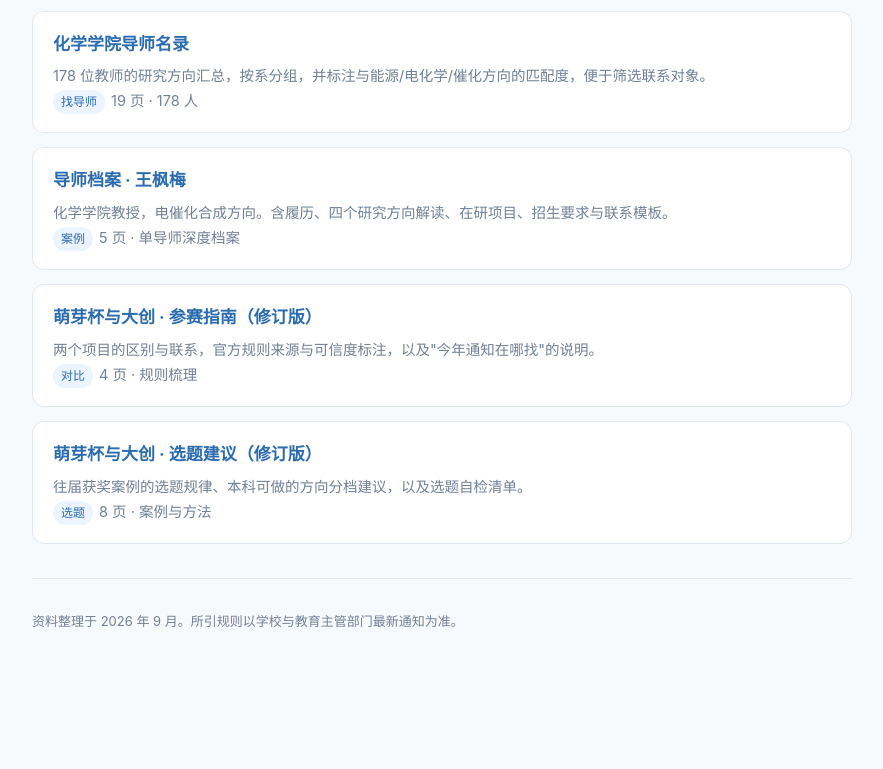
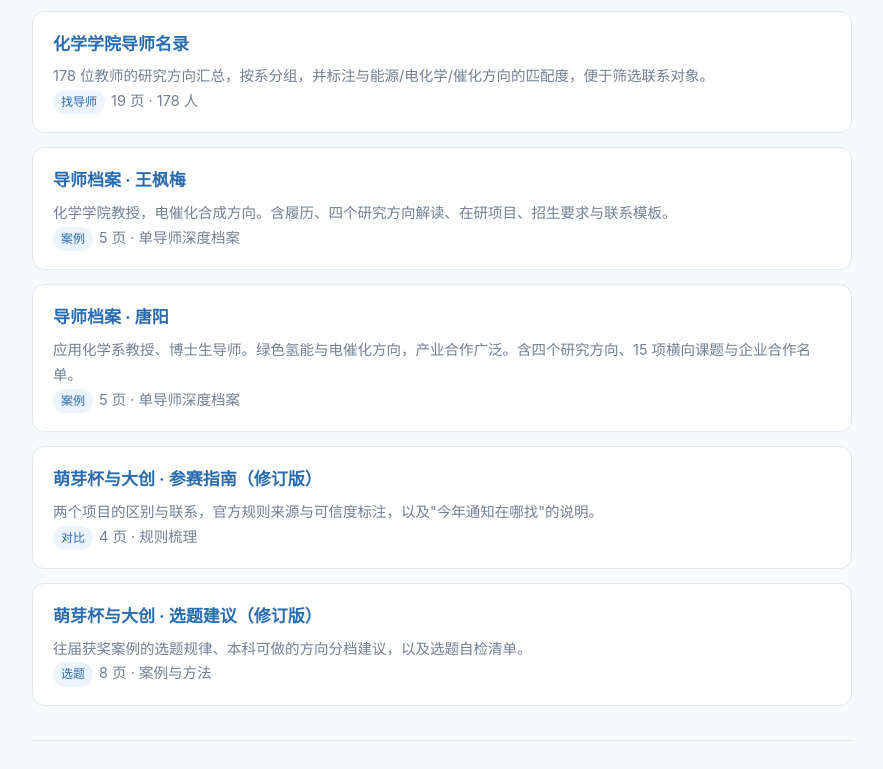
Before and after one commit to DarthSidious501/buct-dachuang-materials, a plain HTML site: page index.html in a window 1280 px wide. Shown: the part 504-1273 px from the top of the page, without its empty margins (198-1081 px from the left). Before the commit the page ends 1213 px from the top, so only its background shows below. Drawn offline with Linux system fonts and the light colour scheme.

Commit message:
add: 导师档案-唐阳（应用化学系教授）

```diff
--- a/index.html
+++ b/index.html
@@ -83,6 +83,12 @@
   </div>
 
   <div class="card">
+    <h2><a href="导师档案-唐阳_2026-09-20.pdf">导师档案 · 唐阳</a></h2>
+    <p>应用化学系教授、博士生导师。绿色氢能与电催化方向，产业合作广泛。含四个研究方向、15 项横向课题与企业合作名单。</p>
+    <p class="lbl"><span class="tag">案例</span>5 页 · 单导师深度档案</p>
+  </div>
+
+  <div class="card">
     <h2><a href="萌芽杯与大创-参赛指南修订版_2026-09-20.pdf">萌芽杯与大创 · 参赛指南（修订版）</a></h2>
     <p>两个项目的区别与联系，官方规则来源与可信度标注，以及"今年通知在哪找"的说明。</p>
     <p class="lbl"><span class="tag">对比</span>4 页 · 规则梳理</p>
```
Also changed, not shown: 1 other file.
